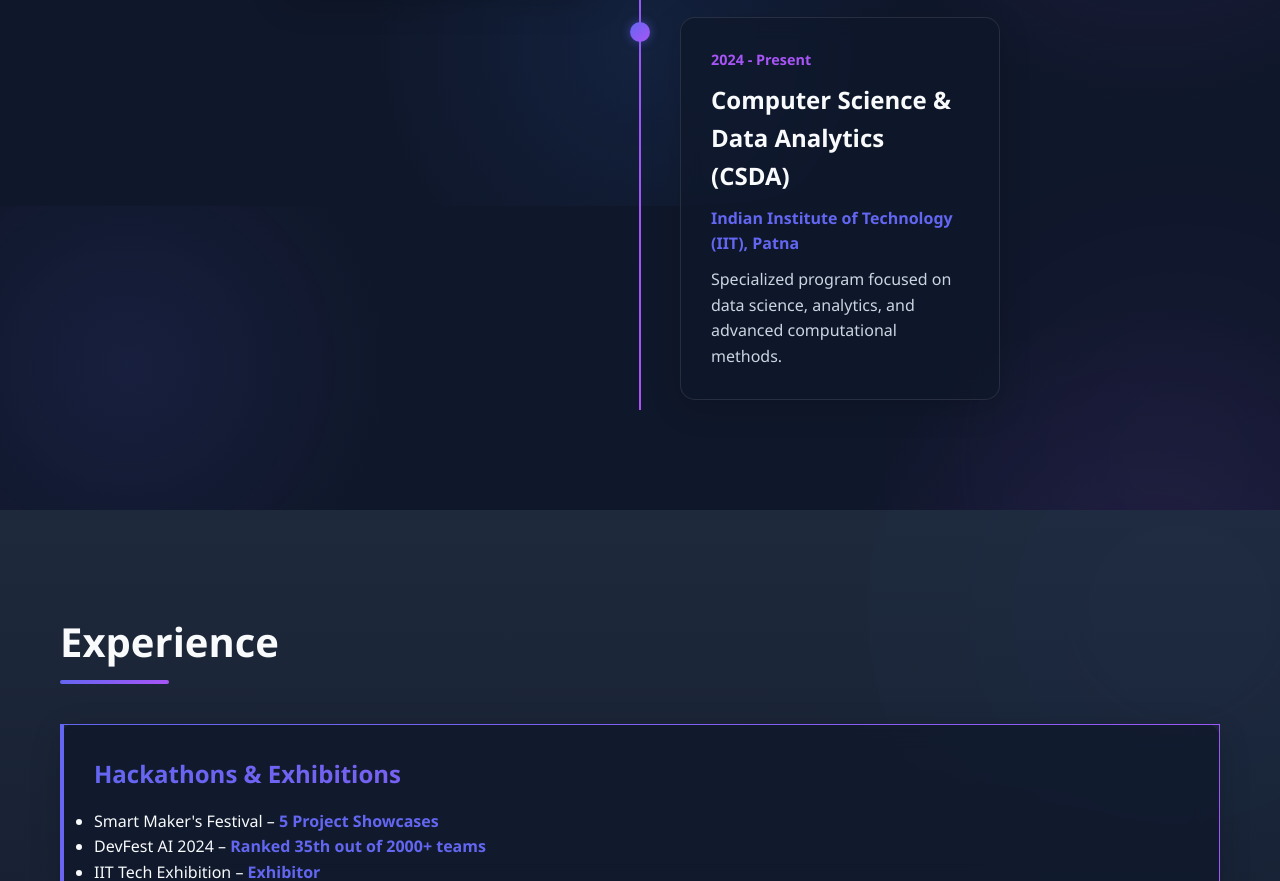
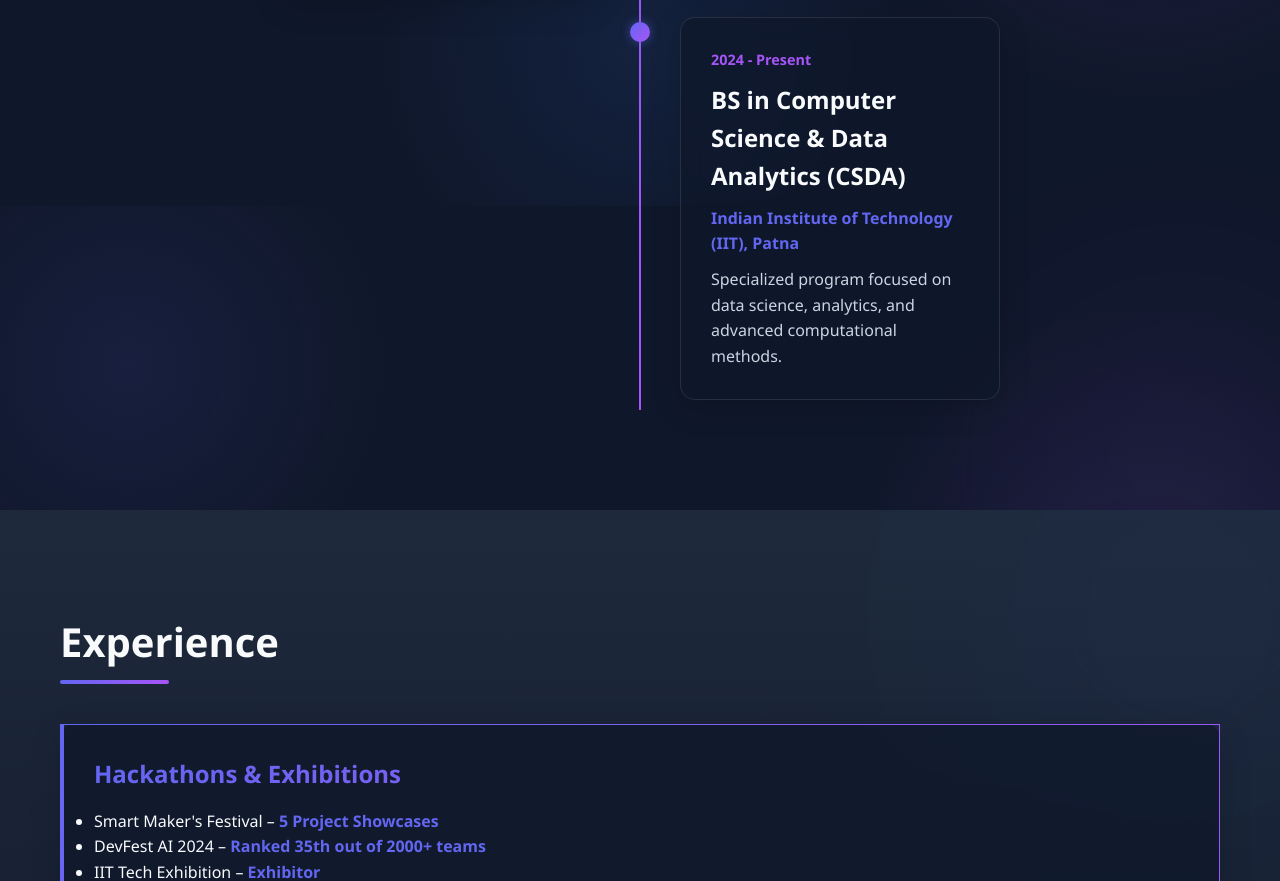
Before and after one commit to debojyoti10CC/portfolio, a plain HTML site: page index.html in a window 1280 px wide. Shown: the part 2994-3875 px from the top of the page. Drawn offline with Linux system fonts and the light colour scheme.

Commit message:
Update index.html

```diff
--- a/index.html
+++ b/index.html
@@ -1195,7 +1195,7 @@
             <div class="education-item">
                 <div class="education-content">
                     <div class="education-date">2024 - Present</div>
-                    <h3>Computer Science & Data Analytics (CSDA)</h3>
+                    <h3>BS in Computer Science & Data Analytics (CSDA)</h3>
                     <h4>Indian Institute of Technology (IIT), Patna</h4>
                     <p>Specialized program focused on data science, analytics, and advanced computational methods.</p>
                 </div>
```
